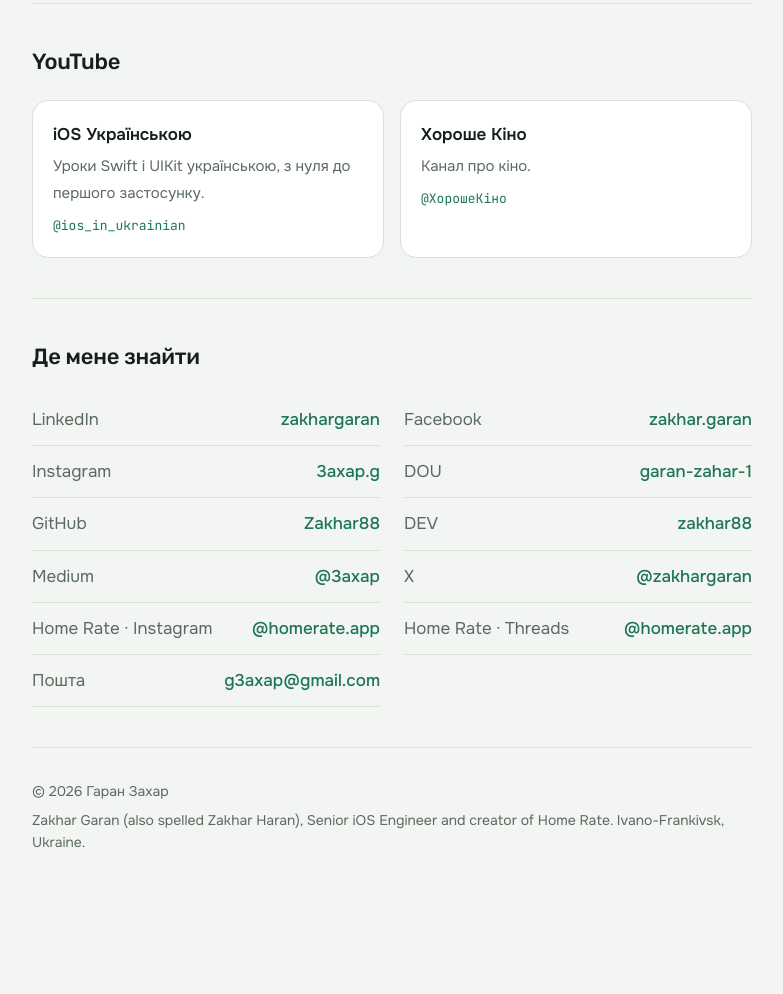
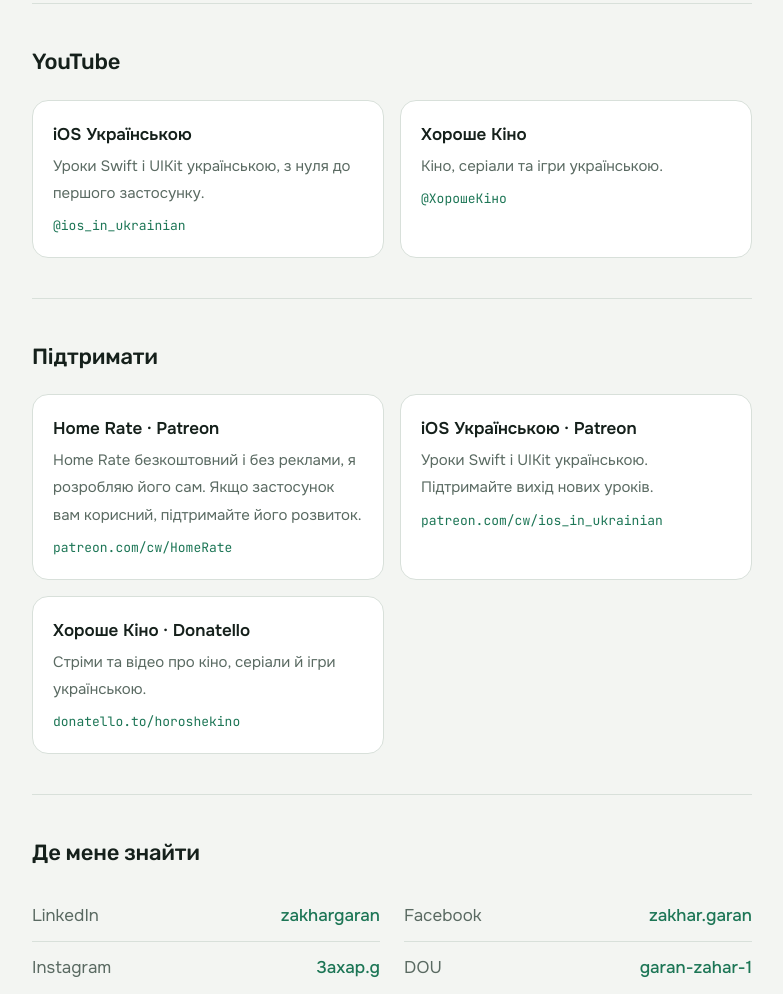
Before and after one commit to Zakhar88/zakhargaran.com, a plain HTML site: page index.html in a window 1280 px wide. Shown: the part 2013-3007 px from the top of the page, without its empty margins (248-1031 px from the left). Before the commit the page ends 2928 px from the top, so only its background shows below. Drawn offline with Linux system fonts and the light colour scheme.

Commit message:
Додано розділ «Підтримати»: Patreon Home Rate та iOS Українською, Donatello Хороше Кіно
Patreon Home Rate у sameAs застосунку і в посиланнях сторінок Home Rate.
Оновлено опис каналу Хороше Кіно та lastmod у sitemap.

Co-Authored-By: Claude Opus 5.5 <noreply@anthropic.com>
Claude-Session: https://claude.ai/code/session_01QemCwYq1VZNtq8Ez8stVm1

```diff
--- a/index.html
+++ b/index.html
@@ -78,7 +78,8 @@
     "https://www.instagram.com/homerate.app/",
     "https://www.threads.com/@homerate.app",
     "https://www.linkedin.com/company/homerate-app/",
-    "https://www.facebook.com/profile.php?id=61595516515319"
+    "https://www.facebook.com/profile.php?id=61595516515319",
+    "https://www.patreon.com/cw/HomeRate"
   ]
 }
 </script>
@@ -166,8 +167,29 @@
       </a>
       <a class="channel" href="https://www.youtube.com/@ХорошеКіно">
         <strong>Хороше Кіно</strong>
-        <span>Канал про кіно.</span>
+        <span>Кіно, серіали та ігри українською.</span>
         <em>@ХорошеКіно</em>
+      </a>
+    </div>
+  </section>
+
+  <section id="support">
+    <h2>Підтримати</h2>
+    <div class="channels">
+      <a class="channel" href="https://www.patreon.com/cw/HomeRate">
+        <strong>Home Rate · Patreon</strong>
+        <span>Home Rate безкоштовний і без реклами, я розробляю його сам. Якщо застосунок вам корисний, підтримайте його розвиток.</span>
+        <em>patreon.com/cw/HomeRate</em>
+      </a>
+      <a class="channel" href="https://www.patreon.com/cw/ios_in_ukrainian">
+        <strong>iOS Українською · Patreon</strong>
+        <span>Уроки Swift і UIKit українською. Підтримайте вихід нових уроків.</span>
+        <em>patreon.com/cw/ios_in_ukrainian</em>
+      </a>
+      <a class="channel" href="https://donatello.to/horoshekino">
+        <strong>Хороше Кіно · Donatello</strong>
+        <span>Стріми та відео про кіно, серіали й ігри українською.</span>
+        <em>donatello.to/horoshekino</em>
       </a>
     </div>
   </section>
```
Also changed, not shown: en/home-rate/index.html (+3 -1 lines), en/index.html (+24 -2 lines), home-rate/index.html (+3 -1 lines), sitemap.xml (+4 -4 lines).
